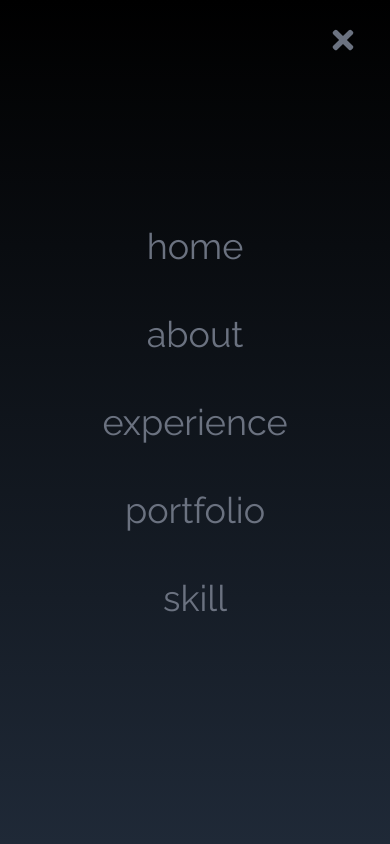
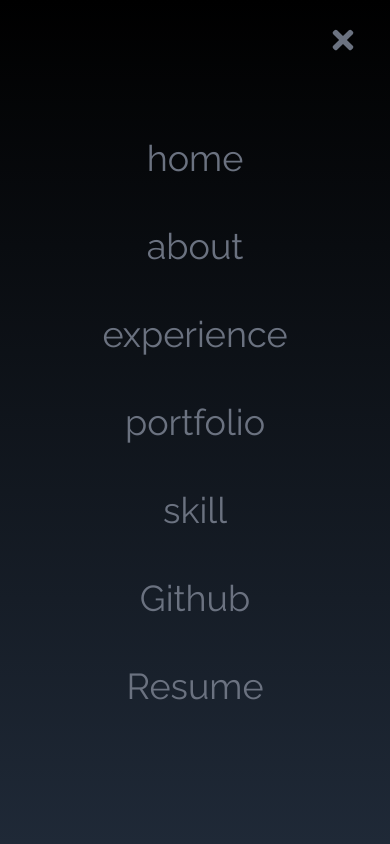
Before and after one commit to San-Goon/latest-portfolio, a React (Create React App) app: page / in a window 390 px wide. Both pictures are taken after a click on the element 351 px from the left and 40 px from the top of the page. Shown: the top 844 px of the page. Built offline with nearby package versions, Linux system fonts and the light colour scheme.

Commit message:
feat: 1st completion

```diff
--- a/src/components/NavBar.tsx
+++ b/src/components/NavBar.tsx
@@ -51,6 +51,28 @@ const NavBar = () => {
               </li>
             );
           })}
+          <li className="px-4 cursor-pointer capitalize py-6 text-4xl">
+            <button onClick={onClickFabars}>
+              <a
+                href="https://github.com/San-Goon"
+                target="_blank"
+                rel="noreferrer noopenner"
+              >
+                Github
+              </a>
+            </button>
+          </li>
+          <li className="px-4 cursor-pointer capitalize py-6 text-4xl">
+            <button onClick={onClickFabars}>
+              <a
+                href="https://drive.google.com/file/d/1xCJ7zIbwNA5xGRoZ5m176jsuLlRGMnyx/view?usp=sharing"
+                target="_blank"
+                rel="noreferrer noopenner"
+              >
+                Resume
+              </a>
+            </button>
+          </li>
         </ul>
       )}
     </div>
```
